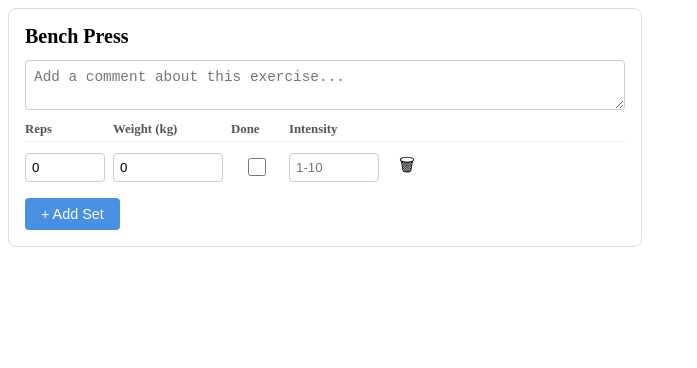
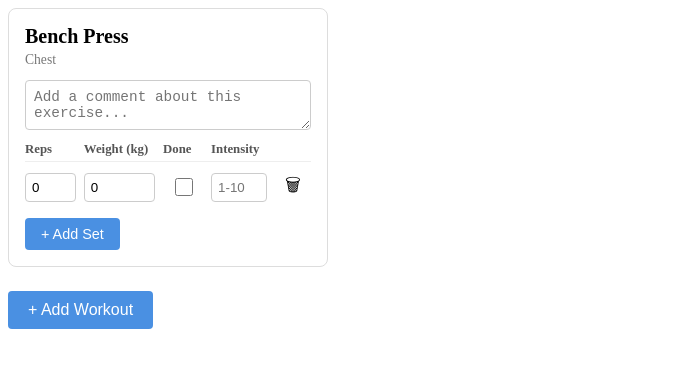
Before and after one commit to yoav235/workout-app-angular, an Angular app: page / in a window 1280 px wide. Shown: the top 368 px of the page, without its empty margins (0-697 px from the left). Built offline with nearby package versions, Linux system fonts and the light colour scheme.

Commit message:
feat: implement workout item and list components with Tailwind CSS configuration

```diff
--- a/package.json
+++ b/package.json
@@ -24,8 +24,13 @@
     "@angular/build": "^21.2.5",
     "@angular/cli": "^21.2.5",
     "@angular/compiler-cli": "^21.2.0",
+    "@tailwindcss/postcss": "^4.2.2",
+    "autoprefixer": "^10.4.27",
+    "daisyui": "^5.5.19",
     "jsdom": "^28.0.0",
+    "postcss": "^8.5.8",
     "prettier": "^3.8.1",
+    "tailwindcss": "^4.2.2",
     "typescript": "~5.9.2",
     "vitest": "^4.0.8"
   }
--- /dev/null
+++ b/postcss.config.js
@@ -0,0 +1,5 @@
+module.exports = {
+  plugins: {
+    "@tailwindcss/postcss": {},
+  },
+};
--- a/src/app/workout-item-component/workout-item-component.css
+++ b/src/app/workout-item-component/workout-item-component.css
@@ -6,13 +6,21 @@
   border: 1px solid #ddd;
   border-radius: 8px;
   background: #fff;
-  max-width: 600px;
+  width: 25vw;
+  box-sizing: border-box;
+  min-width: 0;
 }
 
 .exercise-name {
   margin: 0;
   font-size: 1.25rem;
   font-weight: 600;
+}
+
+.muscle-groups {
+  margin: -8px 0 0;
+  font-size: 0.85rem;
+  color: #777;
 }
 
 .comment {
@@ -34,9 +42,10 @@
 .set-header,
 .set-row {
   display: grid;
-  grid-template-columns: 80px 110px 50px 90px 40px;
+  grid-template-columns: 1fr 1.4fr 40px 1.1fr 36px;
   align-items: center;
   gap: 8px;
+  min-width: 0;
 }
 
 .set-header {
@@ -52,6 +61,7 @@
   border: 1px solid #ccc;
   border-radius: 4px;
   width: 100%;
+  min-width: 0;
   box-sizing: border-box;
 }
 
@@ -67,6 +77,7 @@
   border: 1px solid #ccc;
   border-radius: 4px;
   width: 100%;
+  min-width: 0;
   box-sizing: border-box;
 }
 
--- a/src/app/workout-item-component/workout-item-component.html
+++ b/src/app/workout-item-component/workout-item-component.html
@@ -1,5 +1,6 @@
 <div class="workout-item">
   <h2 class="exercise-name">{{ exerciseName }}</h2>
+  <p class="muscle-groups" *ngIf="muscleGroups.length > 0">{{ muscleGroups.join(', ') }}</p>
 
   <textarea
     class="comment"
--- a/src/app/workout-item-component/workout-item-component.ts
+++ b/src/app/workout-item-component/workout-item-component.ts
@@ -18,6 +18,8 @@ export interface WorkoutSet {
 export class WorkoutItemComponent {
   @Input() exerciseName: string = 'Exercise Name';
 
+  @Input() muscleGroups: string[] = [];
+
   comment: string = '';
   sets: WorkoutSet[] = [
     { reps: 0, weight: 0, completed: false, intensity: null }
--- a/src/app/workout-list-component/workout-list-component.css
+++ b/src/app/workout-list-component/workout-list-component.css
@@ -0,0 +1,118 @@
+.item-container {
+  display: flex;
+  flex-direction: column;
+  gap: 1rem;
+}
+
+.add-workout-btn {
+  margin-top: 1.5rem;
+  padding: 10px 20px;
+  background: #4a90e2;
+  color: #fff;
+  border: none;
+  border-radius: 4px;
+  cursor: pointer;
+  font-size: 1rem;
+  transition: background 0.15s;
+}
+
+.add-workout-btn:hover {
+  background: #357abd;
+}
+
+.modal-overlay {
+  position: fixed;
+  inset: 0;
+  background: rgba(0, 0, 0, 0.45);
+  display: flex;
+  align-items: center;
+  justify-content: center;
+  z-index: 1000;
+}
+
+.modal {
+  background: #fff;
+  border-radius: 8px;
+  padding: 28px 32px;
+  width: 360px;
+  display: flex;
+  flex-direction: column;
+  gap: 10px;
+  box-shadow: 0 8px 24px rgba(0, 0, 0, 0.18);
+}
+
+.modal h2 {
+  margin: 0 0 8px;
+  font-size: 1.3rem;
+}
+
+.modal label {
+  font-weight: 600;
+  font-size: 0.9rem;
+}
+
+.name-input {
+  padding: 8px;
+  border: 1px solid #ccc;
+  border-radius: 4px;
+  font-size: 1rem;
+  width: 100%;
+  box-sizing: border-box;
+}
+
+.muscle-select {
+  padding: 6px;
+  border: 1px solid #ccc;
+  border-radius: 4px;
+  font-size: 0.95rem;
+  width: 100%;
+  box-sizing: border-box;
+  height: 150px;
+}
+
+.select-hint {
+  margin: -4px 0 0;
+  font-size: 0.78rem;
+  color: #888;
+}
+
+.modal-actions {
+  display: flex;
+  justify-content: flex-end;
+  gap: 10px;
+  margin-top: 8px;
+}
+
+.cancel-btn {
+  padding: 8px 16px;
+  background: none;
+  border: 1px solid #ccc;
+  border-radius: 4px;
+  cursor: pointer;
+  font-size: 0.9rem;
+  transition: background 0.15s;
+}
+
+.cancel-btn:hover {
+  background: #f0f0f0;
+}
+
+.confirm-btn {
+  padding: 8px 16px;
+  background: #4a90e2;
+  color: #fff;
+  border: none;
+  border-radius: 4px;
+  cursor: pointer;
+  font-size: 0.9rem;
+  transition: background 0.15s;
+}
+
+.confirm-btn:hover:not(:disabled) {
+  background: #357abd;
+}
+
+.confirm-btn:disabled {
+  background: #a0c4f1;
+  cursor: not-allowed;
+}
--- a/src/app/workout-list-component/workout-list-component.html
+++ b/src/app/workout-list-component/workout-list-component.html
@@ -1 +1,40 @@
-<app-workout-item-component [exerciseName]="'Bench Press'"></app-workout-item-component>
+<div class="item-container">
+  <app-workout-item-component
+    *ngFor="let workout of workouts"
+    [exerciseName]="workout.name"
+    [muscleGroups]="workout.muscleGroups"
+  ></app-workout-item-component>
+</div>
+
+<button class="add-workout-btn" (click)="openForm()">+ Add Workout</button>
+
+<div class="modal-overlay" *ngIf="showForm" (click)="closeForm()">
+  <div class="modal" (click)="$event.stopPropagation()">
+    <h2>New Workout</h2>
+
+    <label for="workoutName">Workout Name</label>
+    <input
+      id="workoutName"
+      type="text"
+      [(ngModel)]="newWorkoutName"
+      placeholder="e.g. Bench Press"
+      class="name-input"
+    />
+
+    <label for="muscleGroups">Muscle Groups</label>
+    <select
+      id="muscleGroups"
+      multiple
+      [(ngModel)]="selectedMuscleGroups"
+      class="muscle-select"
+    >
+      <option *ngFor="let group of availableMuscleGroups" [value]="group">{{ group }}</option>
+    </select>
+    <p class="select-hint">Hold Ctrl (or Cmd on Mac) to select multiple</p>
+
+    <div class="modal-actions">
+      <button class="cancel-btn" (click)="closeForm()">Cancel</button>
+      <button class="confirm-btn" (click)="addWorkout()" [disabled]="!newWorkoutName.trim()">Add</button>
+    </div>
+  </div>
+</div>
--- a/src/app/workout-list-component/workout-list-component.ts
+++ b/src/app/workout-list-component/workout-list-component.ts
@@ -1,10 +1,49 @@
 import { Component } from '@angular/core';
+import { CommonModule } from '@angular/common';
+import { FormsModule } from '@angular/forms';
 import { WorkoutItemComponent } from '../workout-item-component/workout-item-component';
+
+interface Workout {
+  name: string;
+  muscleGroups: string[];
+}
 
 @Component({
   selector: 'app-workout-list-component',
-  imports: [WorkoutItemComponent],
+  imports: [WorkoutItemComponent, CommonModule, FormsModule],
   templateUrl: './workout-list-component.html',
   styleUrl: './workout-list-component.css',
 })
-export class WorkoutListComponent { }
+export class WorkoutListComponent {
+  workouts: Workout[] = [
+    { name: 'Bench Press', muscleGroups: ['Chest'] }
+  ];
+
+  availableMuscleGroups: string[] = [
+    'Chest', 'Back', 'Shoulders', 'Biceps', 'Triceps',
+    'Quadriceps', 'Hamstrings', 'Glutes', 'Calves', 'Core', 'Forearms'
+  ];
+
+  showForm = false;
+  newWorkoutName = '';
+  selectedMuscleGroups: string[] = [];
+
+  openForm(): void {
+    this.showForm = true;
+    this.newWorkoutName = '';
+    this.selectedMuscleGroups = [];
+  }
+
+  closeForm(): void {
+    this.showForm = false;
+  }
+
+  addWorkout(): void {
+    if (!this.newWorkoutName.trim()) return;
+    this.workouts.push({
+      name: this.newWorkoutName.trim(),
+      muscleGroups: [...this.selectedMuscleGroups]
+    });
+    this.closeForm();
+  }
+}
```
Also changed, not shown: 1 other file (tests, documents, lock files or other folders).
